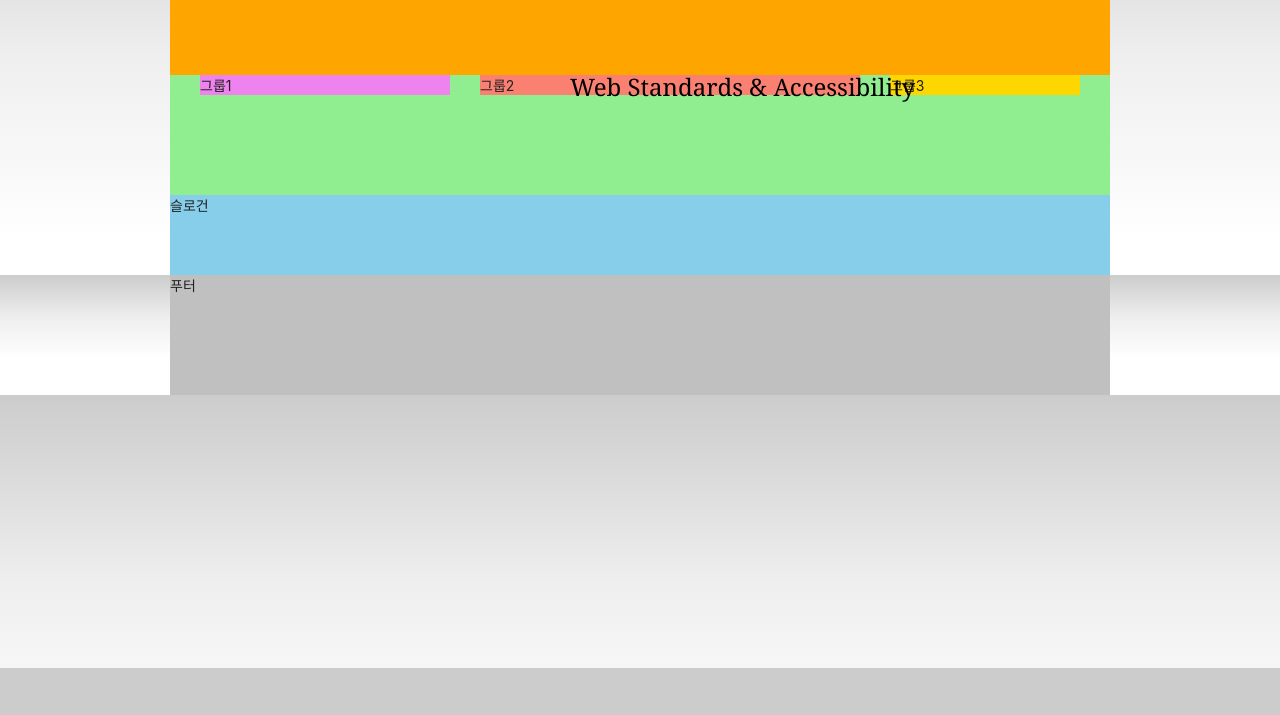
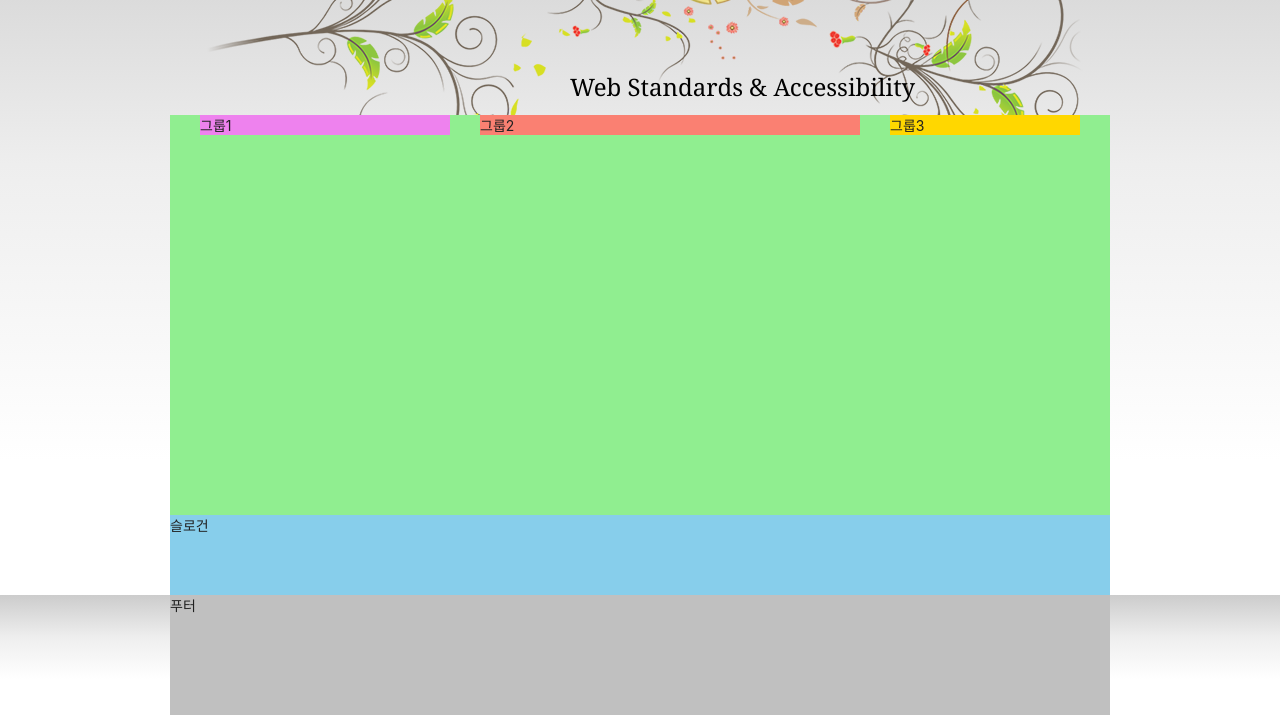
Before and after one commit to SSY1203/HTML5, a plain HTML site: page index.html in a window 1280 px wide. Shown: the part 132-847 px from the top of the page. Before the commit the page ends 800 px from the top, so only its background shows below. Drawn offline with Linux system fonts and the light colour scheme; a web font is replaced by a local one.

Commit message:
body 영역에 배경이미지 재설정

```diff
--- a/styles/style.css
+++ b/styles/style.css
@@ -35,12 +35,18 @@ a {
 /** 본문 스타일 */
 body {
   /** em, rem 단위를 사용해보기 */
+  color: #212121;
   font-size: 1.4rem;
-  color: #212121;
-  background: #ccc linear-gradient(to bottom, #ccc 0%, #eee 35%, #fff 70%, #fff 100%);
   font-family: 'Pretendard Variable', Pretendard, -apple-system, BlinkMacSystemFont, system-ui,
     Roboto, 'Helvetica Neue', 'Segoe UI', 'Apple SD Gothic Neo', 'Noto Sans KR', 'Malgun Gothic',
     'Apple Color Emoji', 'Segoe UI Emoji', 'Segoe UI Symbol', sans-serif;
+  /* background-color: #ccc;
+  background-image: url('./images/bg_flower.png'),
+    linear-gradient(to bottom, #ccc 0%, #eee 35%, #fff 70%, #fff 100%);
+  background-repeat: no-repeat, repeat;
+  background-position: 50% 0, 0 0; */
+  background: url('./images/bg_flower.png') no-repeat 50% 0,
+    #ccc linear-gradient(to bottom, #ccc 0%, #eee 35%, #fff 70%, #fff 100%) repeat 0 0;
 }
 
 /** 레이아웃 */
@@ -240,8 +246,7 @@ background → 위 속성 전부 함축, 공백으로 값과 값 사이를 구
 }
 
 .visual {
-  background: orange;
-  height: 10vh;
+  height: 120px;
   position: relative;
 }
 
@@ -259,7 +264,7 @@ background → 위 속성 전부 함축, 공백으로 값과 값 사이를 구
 /** 메인 */
 .main {
   background: lightgreen;
-  height: 120px;
+  height: 50vh;
   display: flow-root;
   /* overflow는 넘치는 영역 */
   padding: 0 15px;
```
